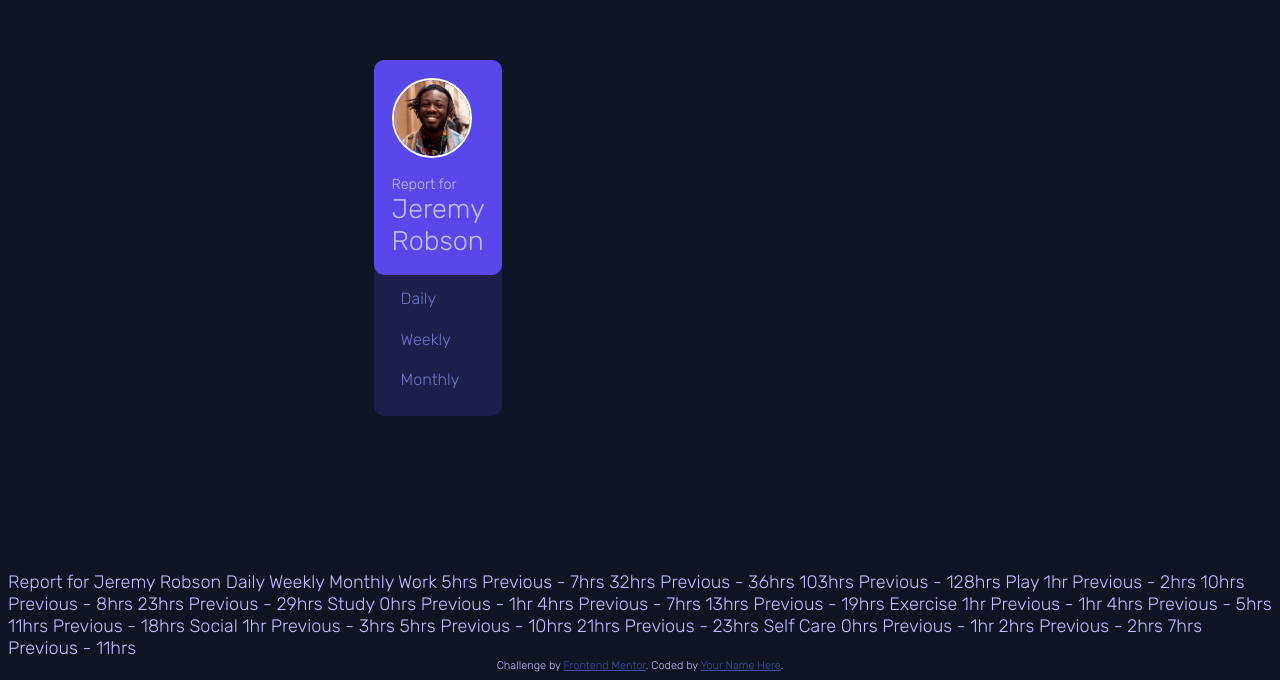
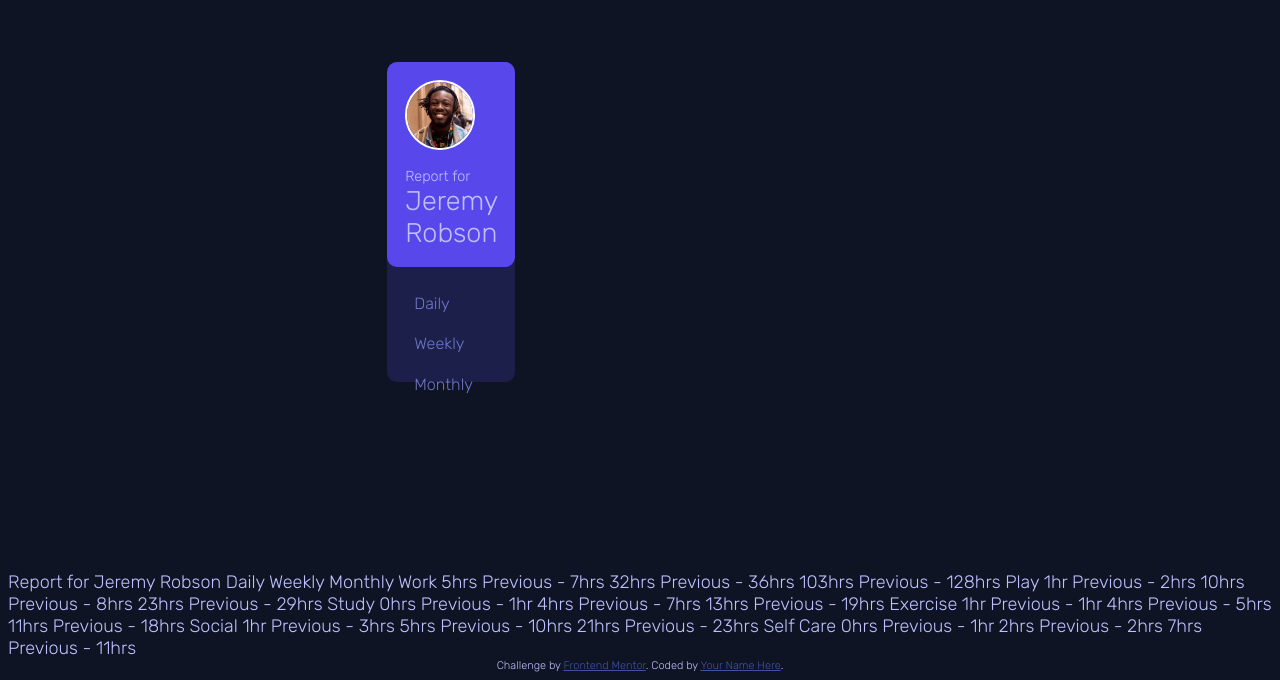
Before and after one commit to tarekul/time-tracking-dashboard, a plain HTML site: page index.html in a window 1280 px wide. Shown: the part 136-816 px from the top of the page. Drawn offline with Linux system fonts and the light colour scheme.

Commit message:
add border-radius

```diff
--- a/css/report.css
+++ b/css/report.css
@@ -6,15 +6,16 @@
     display: flex;
     flex-direction: column;
     align-items: flex-start;
-    padding: 1em;
     width: 100%;
+    background-color: var(--dark-blue);
+    border-radius: 10px;
 }
 
 #jeremy {
     border-radius: 50%;
     border: 2px solid white;
-    width: 80px;
-    height: 80px;
+    width: 70px;
+    height: 70px;
     margin-bottom: 1em
 }
 
@@ -25,9 +26,8 @@
     flex-direction: column;
     background-color: var(--blue);
     padding: 1em;
+    width: 100%;
     border-radius: 10px;
-    width: 100%;
-    z-index: 1000;
 }
 
 .report_for {
@@ -43,11 +43,9 @@
     flex: 1;
     flex-direction: column;
     gap: 1.2em;
-    background-color: var(--dark-blue);
     padding: 1.5em;
     border-radius: 10px;
     width: 100%;
-    margin-top: -0.7em;
 }
 
 .timeframe {
--- a/css/styles.css
+++ b/css/styles.css
@@ -42,8 +42,8 @@ p {
     grid-template-rows: repeat(2, 1fr);
     gap: 2em;
     margin: auto;
-    width: 45%;
-    height: 45%;
+    width: 40%;
+    height: 40%;
 }
 
 .card:nth-child(1) {
```
